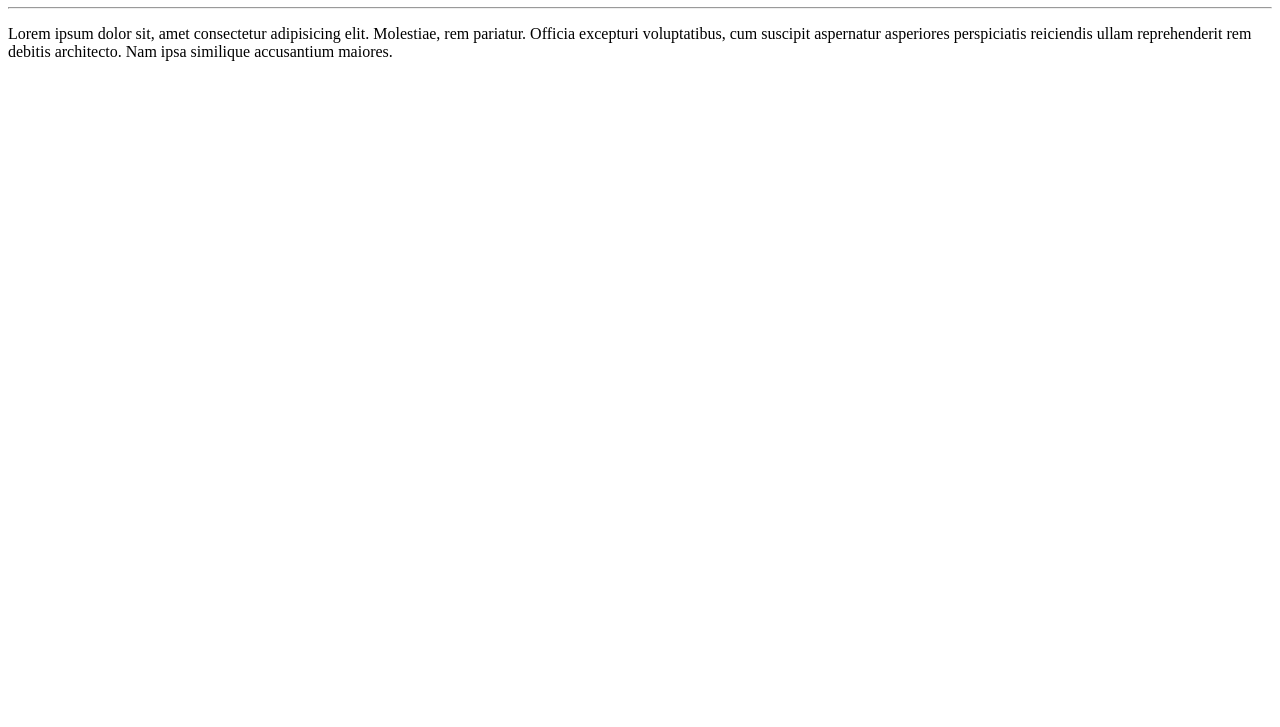
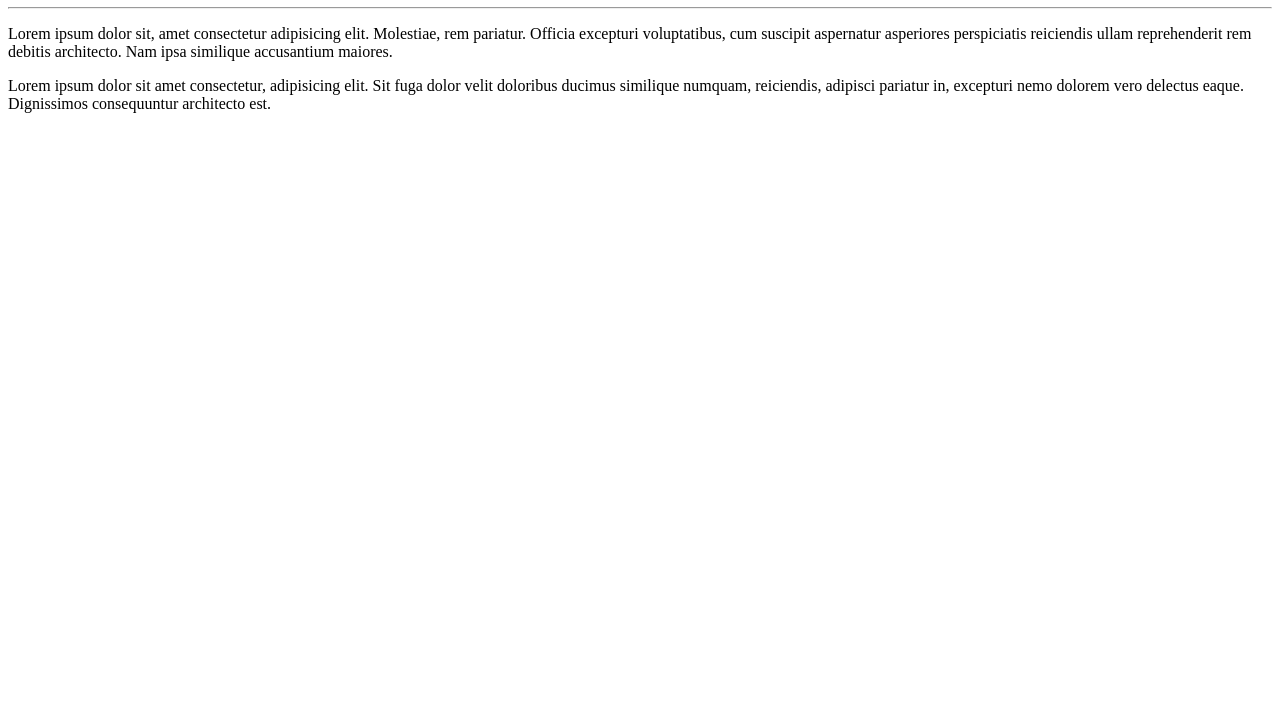
Before and after one commit to alexaguiar20/Ola-Mundo, a plain HTML site: page site-exemplo/index.html in a window 1280 px wide. Shown: the part 73-800 px from the top of the page. Drawn offline with Linux system fonts and the light colour scheme.

Commit message:
adicionei um parágrafo

```diff
--- a/site-exemplo/index.html
+++ b/site-exemplo/index.html
@@ -10,5 +10,6 @@
     <h1>Olá, Mundo!</h1>
     <hr>
     <p>Lorem ipsum dolor sit, amet consectetur adipisicing elit. Molestiae, rem pariatur. Officia excepturi voluptatibus, cum suscipit aspernatur asperiores perspiciatis reiciendis ullam reprehenderit rem debitis architecto. Nam ipsa similique accusantium maiores.</p>
+    Lorem ipsum dolor sit amet consectetur, adipisicing elit. Sit fuga dolor velit doloribus ducimus similique numquam, reiciendis, adipisci pariatur in, excepturi nemo dolorem vero delectus eaque. Dignissimos consequuntur architecto est.
 </body>
 </html>
```
